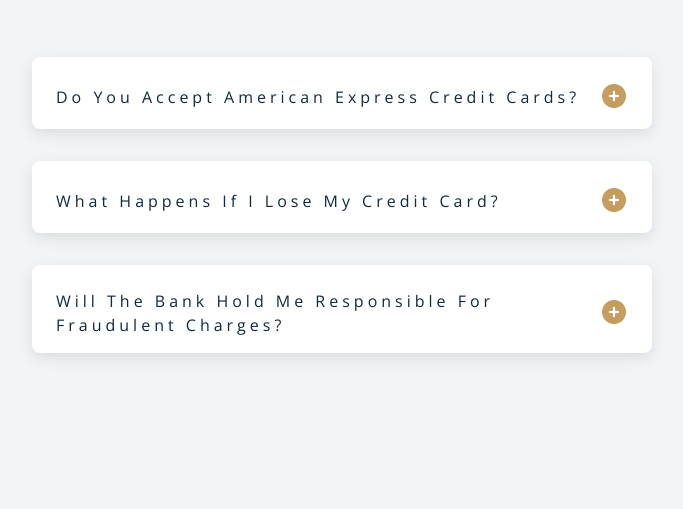
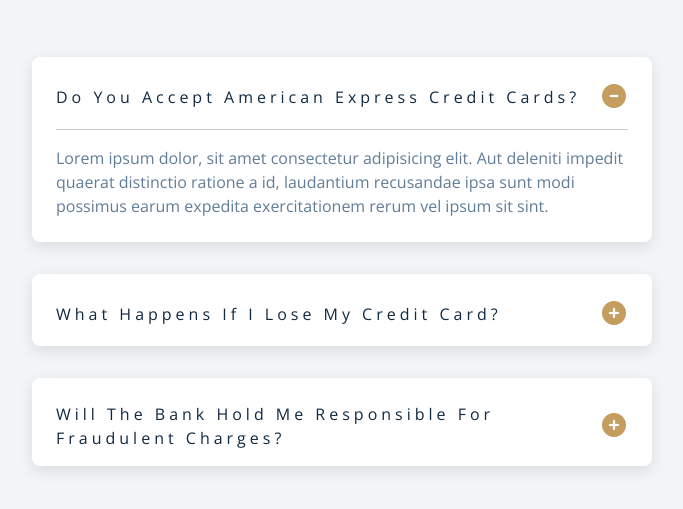
Before and after one commit to docjulz/questions, a plain HTML site: page setup/index.html in a window 1280 px wide. Both pictures are taken after a click on the button 912 px from the left and 264 px from the top of the page. Shown: the part 167-676 px from the top of the page, without its empty margins (298-981 px from the left). Drawn offline with nearby package versions, Linux system fonts and the light colour scheme.

Commit message:
added JavaScript to toggle button

```diff
--- a/setup/app.js
+++ b/setup/app.js
@@ -1,2 +1,11 @@
 //using selectors inside the element
 // traversing the dom
+
+const buttons = document.querySelectorAll('.question-btn');
+
+buttons.forEach((btn) => {
+    btn.addEventListener('click', (e) => {
+        const question = e.currentTarget.parentElement.parentElement;
+        question.classList.toggle('show-text');
+    })
+})
--- a/setup/styles.css
+++ b/setup/styles.css
@@ -223,7 +223,7 @@ Questions
   transition: var(--transition);
 }
 .question-btn:hover {
-  transform: rotate(45deg);
+  transform: rotate(90deg);
 }
 .question-text {
   padding: 1rem 0 1.5rem 0;
```
